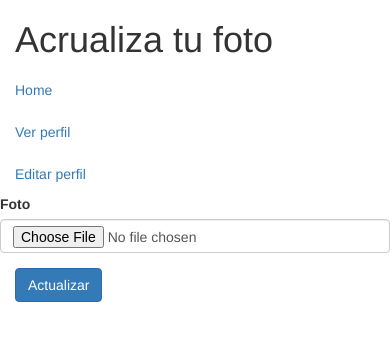
After one commit to giffunis/2015-Pretec, a Django app: page /fotoUsu/ in a window 390 px wide. The commit adds this page. Shown: the top 341 px of the page. Run offline with Django 3.2, Linux system fonts and the light colour scheme; parts of the project's set-up code (start-up, migrations or seed data) failed here and were passed over; some libraries are stand-ins or nearby versions.

Commit message:
funcinalidad subir fotos de usuario

```diff
--- a/pretec/settings.py
+++ b/pretec/settings.py
@@ -67,13 +67,15 @@ TEMPLATES = [
                 'django.template.context_processors.request',
                 'django.contrib.auth.context_processors.auth',
                 'django.contrib.messages.context_processors.messages',
+                'django.template.context_processors.media',
             ],
         },
     },
 ]
 
 WSGI_APPLICATION = 'pretec.wsgi.application'
-
+# MEDIA_ROOT = '/home/rebecca/DSI/pretec/static/uploads/'
+# MEDIA_URL = '/uploads/'
 
 # Database
 # https://docs.djangoproject.com/en/1.8/ref/settings/#databases
--- a/pretec/urls.py
+++ b/pretec/urls.py
@@ -28,6 +28,7 @@ urlpatterns = [
     url(r'^busquedaUsu/$', usuarios.views.buscarUsuario),
     url(r'^siguiendo/$', usuarios.views.verSigue),
     url(r'^seguidores/$', usuarios.views.verSeguidores),
+    url(r'^fotoUsu/$', usuarios.views.fotoUsu),
 
 
 ]
--- a/usuarios/forms.py
+++ b/usuarios/forms.py
@@ -15,6 +15,7 @@ class RegistroForm(forms.Form):
     password1 = forms.CharField(label='Contrasena', widget=forms.PasswordInput)
     password2 = forms.CharField(label='Repita la contrasena', widget=forms.PasswordInput)
     date = forms.DateField()
+
 
     def clean(self):
     	if 'password1' in self.cleaned_data and 'password2' in self.cleaned_data:
@@ -48,3 +49,6 @@ class BuscarPost(forms.Form):
 
 class BuscarUsuario(forms.Form):
     busquedaUsu = forms.CharField(label='Nombre de usuario', max_length=50, min_length=2)
+
+class SubirFoto(forms.Form):
+    foto = forms.ImageField()
--- a/usuarios/models.py
+++ b/usuarios/models.py
@@ -19,6 +19,7 @@ class Usuario(models.Model):
     date = models.DateField() # *
     posts = models.ManyToManyField(Post);
     seguidores = models.ManyToManyField('self', symmetrical = False, through = 'Relaciones');
+    foto = models.ImageField()
 
 
     def __str__(self):
@@ -45,3 +46,6 @@ class Usuario(models.Model):
 class Relaciones(models.Model):
 	seguidor =  models.ForeignKey(Usuario, related_name = 'seguidor')
 	sigue = models.ForeignKey(Usuario, related_name = 'sigue')
+
+# class FotoUsua(models.Model):
+# 	foto = models.ImageField(upload_to ='fotosUsu/')
--- a/usuarios/templates/base.html
+++ b/usuarios/templates/base.html
@@ -53,7 +53,7 @@
                   <li><a href="/home">Home</a></li>
                   <li><a href="/mi_perfil">Perfil</a></li>
                   <li><a href="/editProfile">Editar perfil</a></li>
-                  <li><a href="/microposts">Publicar Pregunta</a></li>
+                  <li><a href="/microposts">Publicar post</a></li>
               </ul>
 
               <ul class="nav navbar-nav navbar-right">
--- /dev/null
+++ b/usuarios/templates/cambiarFoto.html
@@ -0,0 +1,19 @@
+{%  extends 'base.html' %}
+{% load bootstrap3 %}
+
+{% block title %}
+  Acrualiza tu foto
+{% endblock %}
+
+{% block content %}
+<div>
+	<form role="form" class="form-horizontal" action="#" method="post" enctype="multipart/form-data">{% csrf_token %}
+	<div class="col-md-offset-2">
+		{% bootstrap_form form layout="horizontal" %}
+	</div>
+
+	<button type="submit" class="btn btn-primary col-sm-offset-6">Actualizar</button>
+	  <!--<input type="submit" value="Enviar" /> -->
+	</form>
+</div>
+{% endblock content %}
--- a/usuarios/templates/perfil.html
+++ b/usuarios/templates/perfil.html
@@ -8,7 +8,9 @@
 <div class="col-md-offset-1" id="contenedor_perfil">
 	<div class="row" id="imagen_perfil">
 		<div class="col-md-3" >
-			<img src="../../static/imagenes/opcion5.jpg">
+    <a href="/fotoUsu"><img src="../../static/uploads/{{foto_usu}}"></a>
+
+			<!--<a href="/fotoUsu"><img src="../../static/imagenes/opcion5.jpg"></a>-->
 		</div>
 
 		<div class="col-md-8">
--- a/usuarios/views.py
+++ b/usuarios/views.py
@@ -19,6 +19,7 @@ from .forms import EditEmailForm
 from .forms import EditPasswordForm
 from .forms import BuscarPost
 from .forms import BuscarUsuario
+from .forms import SubirFoto
 
 from django import forms
 from .models import Usuario
@@ -123,6 +124,40 @@ def get_registro(request):
         form = RegistroForm()
     return render(request, 'formulario_registro.html', {'form' : form})
 
+def fotoUsu(request):
+    if request.method == 'POST':
+        form=SubirFoto(request.POST, request.FILES)
+        if form.is_valid():
+            #cogemos la foto y la almacenamos en la carpeta correspondiente
+            foto = request.FILES['foto']
+            ruta = open('/home/rebecca/DSI/pretec/static/uploads/' + foto.name, 'wb+')
+            for chunk in foto.chunks():
+                ruta.write(chunk)
+            ruta.close()
+
+            #post del usuario para mostrar en su perfil
+            usu_post = Post.objects.filter(pseudonimo = request.session['member_id']).order_by('-id')
+
+            #actualizamos el campo foto
+            Usuario.objects.filter(pseudonimo=request.session['member_id']).update(foto=foto)
+
+            #todos los datos del usuario para mostrar en el perfil
+            query = Usuario.objects.get(pseudonimo=request.session['member_id'])
+
+            context = {
+                'user_data': usu_post,
+                'foto_usu' : query.foto,
+                'pseudonimo': query.pseudonimo,
+                'seguidores': seguidores(query.pseudonimo),
+                'sigue':sigue(query.pseudonimo),
+                'posts':post(query.pseudonimo),
+            }
+            print context
+            return render_to_response('perfil.html', context, context_instance=RequestContext(request))
+    else:
+        form=SubirFoto()
+    return render(request, 'cambiarFoto.html', {'form' : form})
+
 
 #Metodo que sirve para calcular el numero de seguidores
 # Seguidores terminado. No tocar.
@@ -221,6 +256,7 @@ def mi_perfil(request):
 
     context = {
         "user_data" : query,
+        'foto_usu' : usuario.foto,
         'pseudonimo': usuario.pseudonimo,
         'seguidores': seguidores(usuario.pseudonimo),
         'sigue':sigue(usuario.pseudonimo),
```
Also changed, not shown: requirements.txt (+29 -12 lines), static/uploads/10259848_858862974129186_8435810862441967868_n.jpg (added), static/uploads/11017875_1061280103887471_3970696560556707069_n.jpg (added), static/uploads/Boracay_kitesurfing.jpg (added), static/uploads/david-tennant.jpg (added), static/uploads/defecto.jpg (added), static/uploads/doctor-who-tenant.jpg (added), static/uploads/dt-against-the-tardis.jpg (added).
